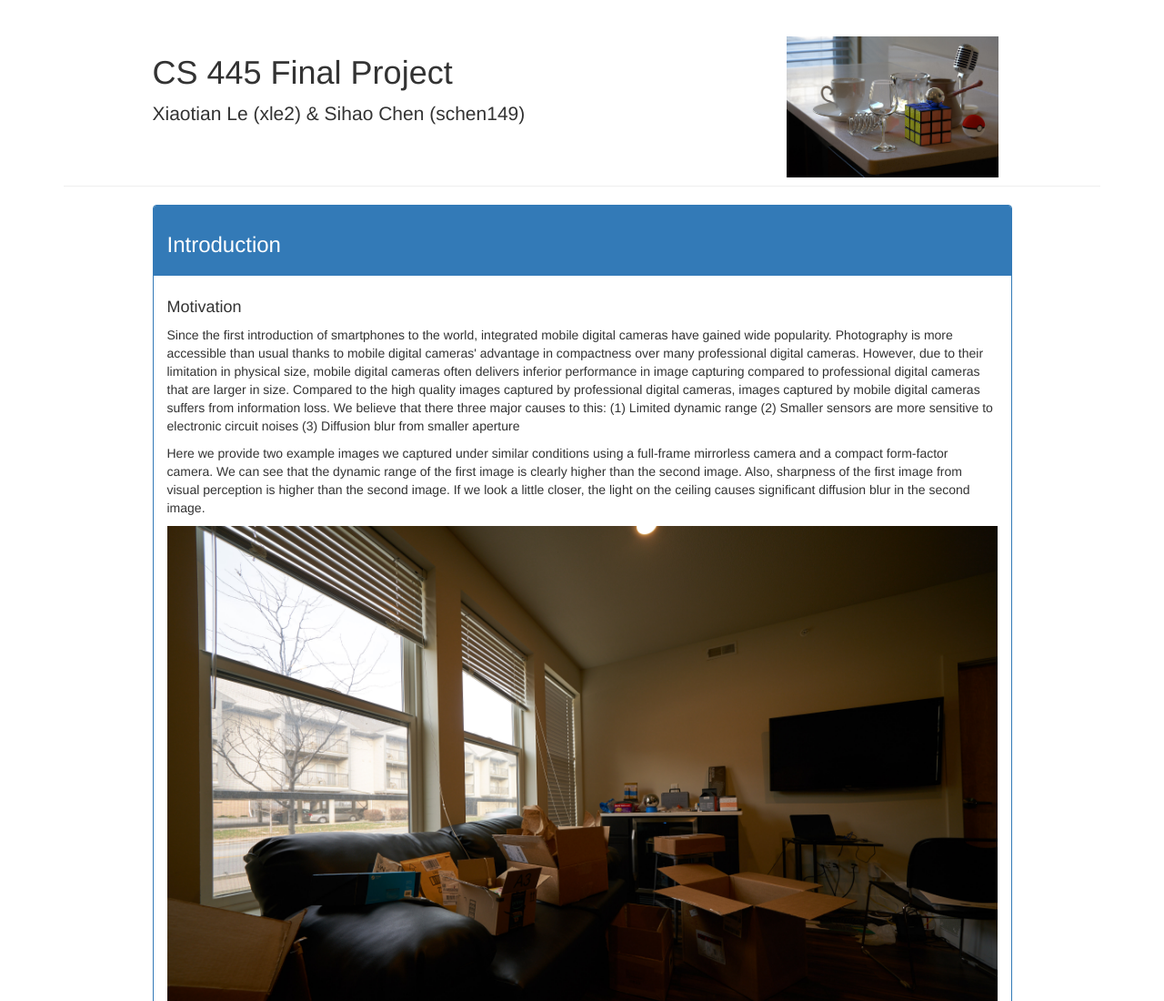
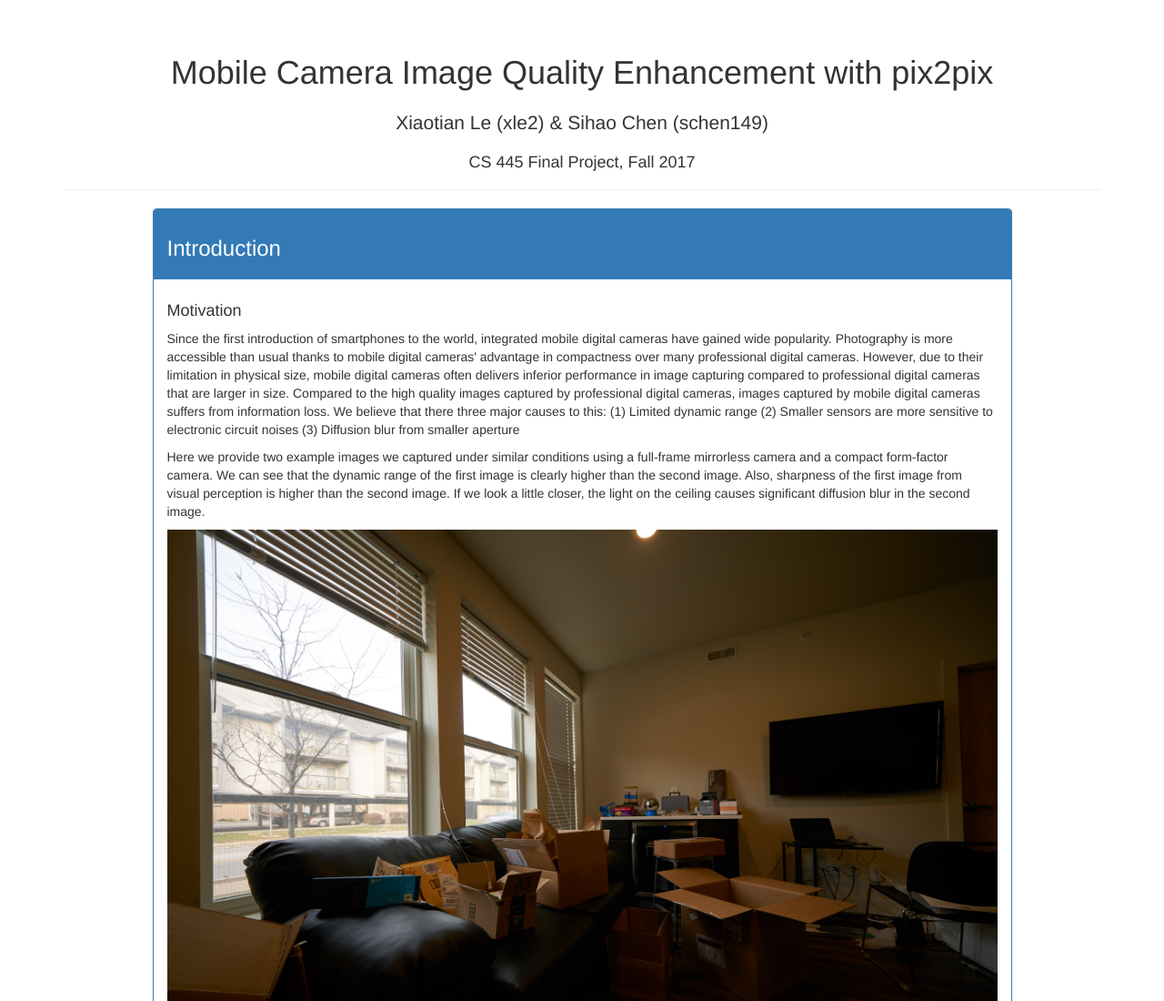
Before and after one commit to lxtbell/cs445final, a plain HTML site: page index.html in a window 1280 px wide. Shown: the top 1100 px of the page at 91% size. Drawn offline with nearby package versions, Linux system fonts and the light colour scheme; some packages are replaced by stand-ins of ours.

Commit message:
Added title for the project

```diff
--- a/index.html
+++ b/index.html
@@ -21,14 +21,10 @@
 <div class="container">
   <div class="page-header" id="banner">
     <div class="row">
-      <div class="col-sm-7 col-sm-offset-1 col-xs-12">
-        <h1>CS 445 Final Project</h1>
-        <p class="lead">Xiaotian Le (xle2) & Sihao Chen (schen149)</p>
-      </div>
-      <div class="col-sm-3 col-xs-12">
-        <a href="thumbnail.jpg" target="_blank">
-          <img src="thumbnail.jpg" class="col-xs-12" />
-        </a>
+      <div class="col-xs-12 text-center">
+	    <h1>Mobile Camera Image Quality Enhancement with pix2pix</h1>
+		<h3 class="lead">Xiaotian Le (xle2) & Sihao Chen (schen149)</h3>
+        <h4>CS 445 Final Project, Fall 2017</h4>
       </div>
     </div>
   </div>
```
